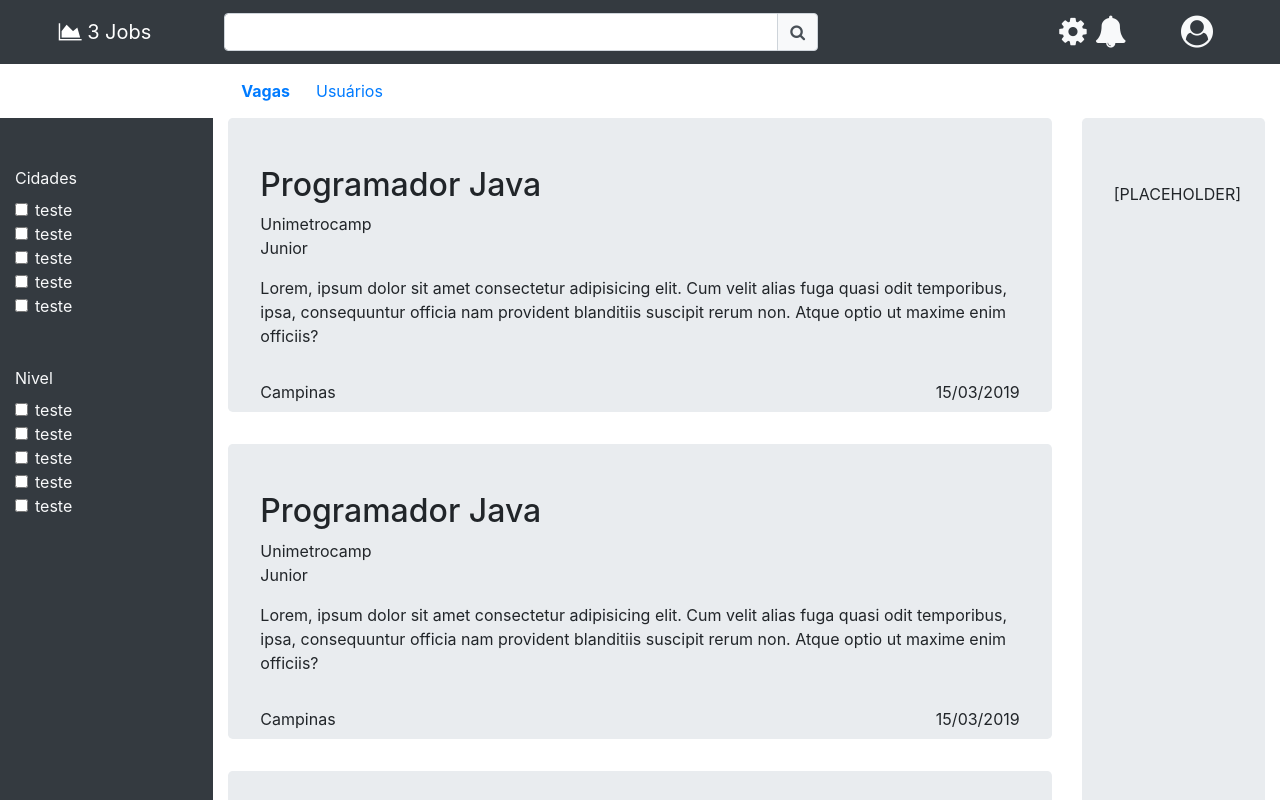
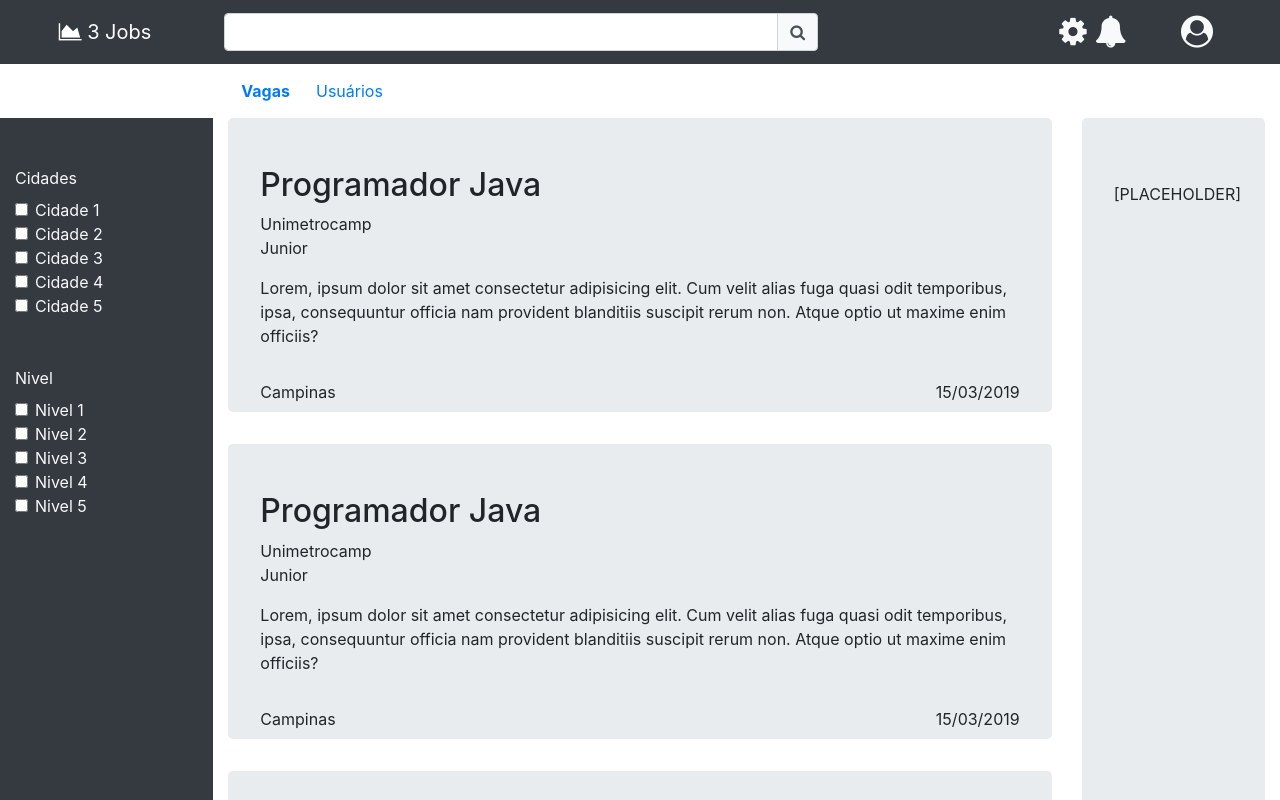
Before and after one commit to LeonardoBevilacqua/tcc-faculdade, an Angular app in the folder prototype/: page /search in a window 1280 px wide. Shown: the top 800 px of the page. Built offline with nearby package versions, Linux system fonts and the light colour scheme.

Commit message:
Refatorado e removido textos sem sentido para markups em lorem

```diff
--- a/prototype/src/app/core/profile/profile.component.html
+++ b/prototype/src/app/core/profile/profile.component.html
@@ -1,64 +1,43 @@
 <app-navbar-home [isLogged]="true"></app-navbar-home>
-<div class="container p-0" style="overflow: hidden;">
-  <div class="jumbotron jumbotron-fluid p-3 d-flex flex-column flex-sm-row" style="position: relative;">
-    <a class="pr-5" style="position: absolute; right: 10px; top:0px" href="./">Editar</a>
-    <div class="mr-4 d-flex justify-content-center">
+
+<div class="container-fluid p-0">
+  <div class="jumbotron jumbotron-fluid p-3 d-flex">
+    <div class="mx-4">
       <img src="https://cdn.pixabay.com/photo/2012/04/26/19/43/profile-42914_960_720.png" alt="..."
         class="imageProfile">
     </div>
+
     <div>
-      <h2>Nome do Usuário</h2>
-      <p class="py-1 m-0">(99) 9 9999-9999</p>
-      <p class="py-1 m-0">Estado, Cidade</p>
-      <p class="py-1 m-0">
-        Objetivo: No meu xinélo da humildade eu gostaria muito de ver o Neymar e o Ganso. Por que eu acho que.... 11
-        entre 10 brasileiros gostariam. Você veja, eu já vi, parei de ver. Voltei a ver, e acho que o Neymar e o Ganso
-        têm essa capacidade de fazer a gente olhar.
+      <div class="d-flex justify-content-between align-items-center">
+        <h2>Nome do Usuário</h2>
+        <a class="btn btn-link" href="./">Editar</a>
+      </div>
+
+      <span class="d-inline-block w-100">(99) 9 9999-9999</span>
+      <span class="d-inline-block w-100">Estado, Cidade</span>
+      <p>
+        Objetivo: Lorem ipsum dolor sit, amet consectetur adipisicing elit. Rem iste neque dignissimos dolore dicta
+        voluptas libero qui laboriosam! Asperiores voluptates tempora iusto veniam vero quos iste, architecto temporibus
+        corrupti magni.
       </p>
-
     </div>
   </div>
-  <div class="container p-5" style="background: #e9ecef">
-    <div class="row">
-      <div class="d-flex justify-content-between w-100">
-        <h3>Formação Acadêmica</h3>
-        <a class="pr-2" href="./">Editar</a>
+
+  <div class="jumbotron w-75 m-auto">
+    <div *ngFor="let title of ['Formação Acadêmica', 'Habilidades', 'Experiência Profissional']">
+      <div class="d-flex justify-content-between align-items-center">
+        <h3>{{title}}</h3>
+        <a class="btn btn-link" href="./">Editar</a>
       </div>
-      <hr class="m-1" style="width: 100%;background: black;">
+      <hr class="mt-0 bg-dark" />
       <p>
-        Primeiro eu queria cumprimentar os internautas. -Oi Internautas! Depois dizer que o meio ambiente é sem dúvida
-        nenhuma uma ameaça ao desenvolvimento sustentável. E isso significa que é uma ameaça pro futuro do nosso planeta
-        e dos nossos países. O desemprego beira 20%, ou seja, 1 em cada 4 portugueses.
+        Lorem ipsum dolor sit amet consectetur, adipisicing elit. Inventore ipsum repudiandae illum dignissimos,
+        suscipit blanditiis in? Ipsam similique aperiam voluptates sint est minima, provident ea. Repellat nam officia
+        non incidunt.
+        Lorem ipsum dolor sit amet consectetur adipisicing elit. In non commodi minima impedit perspiciatis a
+        perferendis molestiae, aperiam nam laboriosam blanditiis iste nulla, vel cumque earum esse ut accusantium
+        doloribus.
       </p>
     </div>
-    <div class="row">
-      <div class="d-flex justify-content-between w-100">
-        <h3>Habilidades</h3>
-        <a class="pr-2" href="./">Editar</a>
-      </div>
-      <hr class="m-1" style="width: 100%;background: black;">
-      <p>
-        Ai você fala o seguinte: "- Mas vocês acabaram isso?" Vou te falar: -"Não, está em andamento!" Tem obras que
-        "vai" durar pra depois de 2010. Agora, por isso, nós já não desenhamos, não começamos a fazer projeto do que nós
-        "podêmo fazê"? 11, 12, 13, 14... Por que é que não?
-
-        A única área que eu acho, que vai exigir muita atenção nossa, e aí eu já aventei a hipótese de até criar um
-        ministério. É na área de... Na área... Eu diria assim, como uma espécie de analogia com o que acontece na área
-        agrícola.
-      </p>
-    </div>
-    <div class="row">
-      <div class="d-flex justify-content-between w-100">
-        <h3>Experiência Profissional</h3>
-        <a class="pr-2" href="./">Editar</a>
-      </div>
-      <hr class="m-1" style="width: 100%;background: black;">
-      <p>
-        Ai você fala o seguinte: "- Mas vocês acabaram isso?" Vou te falar: -"Não, está em andamento!" Tem obras que
-        "vai" durar pra depois de 2010. Agora, por isso, nós já não desenhamos, não começamos a fazer projeto do que nós
-        "podêmo fazê"? 11, 12, 13, 14... Por que é que não?
-      </p>
-    </div>
-
   </div>
 </div>
--- a/prototype/src/app/core/search/search.component.html
+++ b/prototype/src/app/core/search/search.component.html
@@ -15,47 +15,15 @@
 			<form action="">
 				<div class="mb-5">
 					<label for="">Cidades</label>
-					<div class="form-check">
-						<input type="checkbox" class="form-check-input"> <label class="form-check-label">teste</label>
-					</div>
-					<div class="form-check">
-						<input type="checkbox" name="" id="" class="form-check-input"><label
-							class="form-check-label">teste</label>
-					</div>
-					<div class="form-check">
-						<input type="checkbox" name="" id="" class="form-check-input"><label
-							class="form-check-label">teste</label>
-					</div>
-					<div class="form-check">
-						<input type="checkbox" name="" id="" class="form-check-input"><label
-							class="form-check-label">teste</label>
-					</div>
-					<div class="form-check">
-						<input type="checkbox" name="" id="" class="form-check-input"><label
-							class="form-check-label">teste</label>
+					<div class="form-check" *ngFor="let i of [1,2,3,4,5]">
+						<input type="checkbox" class="form-check-input"> <label class="form-check-label">Cidade {{i}}</label>
 					</div>
 				</div>
 
 				<div class="mb-5">
 					<label for="">Nivel</label>
-					<div class="form-check">
-						<input type="checkbox" class="form-check-input"> <label class="form-check-label">teste</label>
-					</div>
-					<div class="form-check">
-						<input type="checkbox" name="" id="" class="form-check-input"><label
-							class="form-check-label">teste</label>
-					</div>
-					<div class="form-check">
-						<input type="checkbox" name="" id="" class="form-check-input"><label
-							class="form-check-label">teste</label>
-					</div>
-					<div class="form-check">
-						<input type="checkbox" name="" id="" class="form-check-input"><label
-							class="form-check-label">teste</label>
-					</div>
-					<div class="form-check">
-						<input type="checkbox" name="" id="" class="form-check-input"><label
-							class="form-check-label">teste</label>
+					<div class="form-check" *ngFor="let i of [1,2,3,4,5]">
+						<input type="checkbox" class="form-check-input"> <label class="form-check-label">Nivel {{i}}</label>
 					</div>
 				</div>
 			</form>
```
